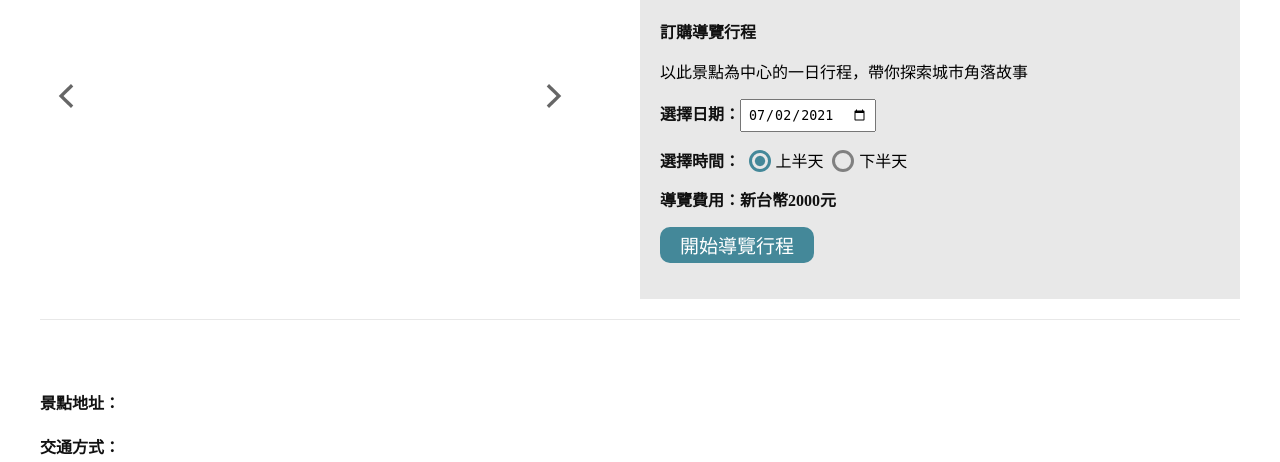
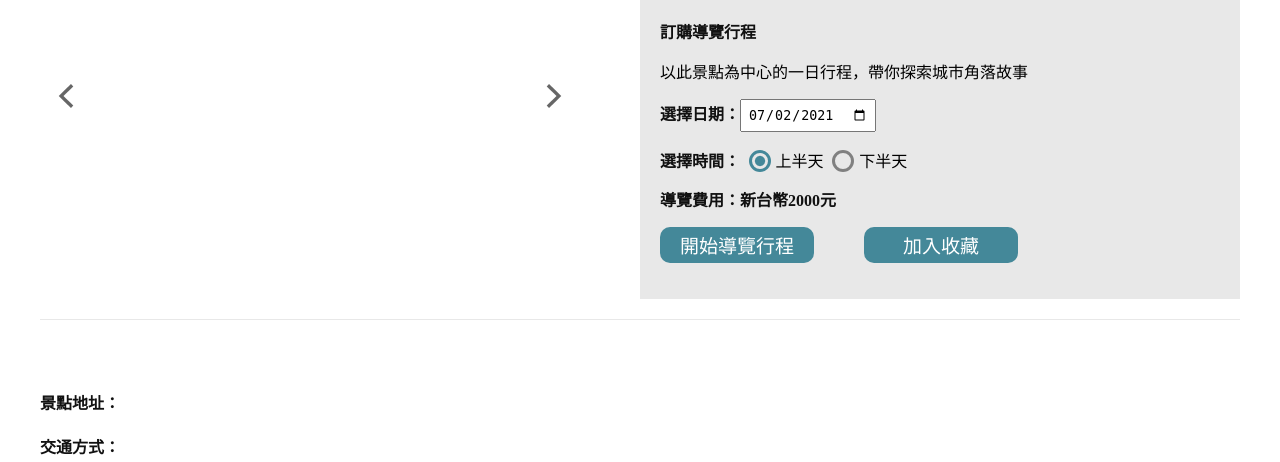
Before and after one commit to xboxertony/taipei-day-trip-website, a Python web app: template templates/attraction.html in a window 1280 px wide. Shown: the part 181-643 px from the top of the page. Run offline with Jinja, Linux system fonts and the light colour scheme; the template is opened without the code that fills it, so the values that code supplies are empty; some libraries are stand-ins or nearby versions.

Commit message:
新增景點頁面可收藏景點

```diff
--- a/collect.py
+++ b/collect.py
@@ -12,6 +12,11 @@ def f():
     fb_idx=session.get("FB_ID")
     if request.method=="POST":
         idx = request.get_json()["id"]
+        sql = f"select count(*) from collect.collect_attr where email='{email}' and collect_attr='{idx}'"
+        data = db_RDS.engine.execute(sql)
+        for i in data:
+            if i[0]>0:
+                return jsonify({"error":"該景點已收藏過"})
         sql = f"insert into collect.collect_attr (email,FB_ID,collect_attr) values ('{email}','{fb_idx}','{idx}')"
         db_RDS.engine.execute(sql)
         return jsonify({"ok":True})
--- a/static/css/attraction.css
+++ b/static/css/attraction.css
@@ -295,6 +295,12 @@ blockquote .img_blk .delete_btn {
 .msg_context.edit{
   padding: 0 20px;
 }
+.action_for_booking{
+  display: flex;
+}
+#collect_btn{
+  margin-left: 50px;
+}
 @media screen and (max-width: 1200px) {
   .place_view {
     width: 90%;
--- a/static/js/attraction.js
+++ b/static/js/attraction.js
@@ -545,3 +545,34 @@ async function get_news(...word) {
         news.appendChild(a)
     }
 }
+
+
+// collect 收藏
+
+let collect_btn = document.getElementById("collect_btn")
+
+collect_btn.addEventListener("click",collec_action)
+
+async function collec_action(e){
+    e.preventDefault()
+    console.log(idx)
+    let config = {
+        method:"POST",
+        body:JSON.stringify({
+            id:idx
+        }),
+        headers:{
+            "Content-Type":"application/json"
+        }
+    }
+    let send_collect = await fetch("/api/collect_user",config)
+    let response = await send_collect.json()
+    if(response["ok"]){
+        alert("該景點已加入收藏")
+        return
+    }
+    if(response["error"]){
+        alert(response["error"])
+        return
+    }
+}
--- a/templates/attraction.html
+++ b/templates/attraction.html
@@ -51,7 +51,10 @@
           </label>
         </div>
         <p class="form_title" id="price">導覽費用：新台幣2000元</p>
-        <button id="submit_booking">開始導覽行程</button>
+        <div class="action_for_booking">
+          <button id="submit_booking">開始導覽行程</button>
+          <button id="collect_btn">加入收藏</button>
+        </div>
         <p id="error_message_show"></p>
       </form>
     </div>
```
